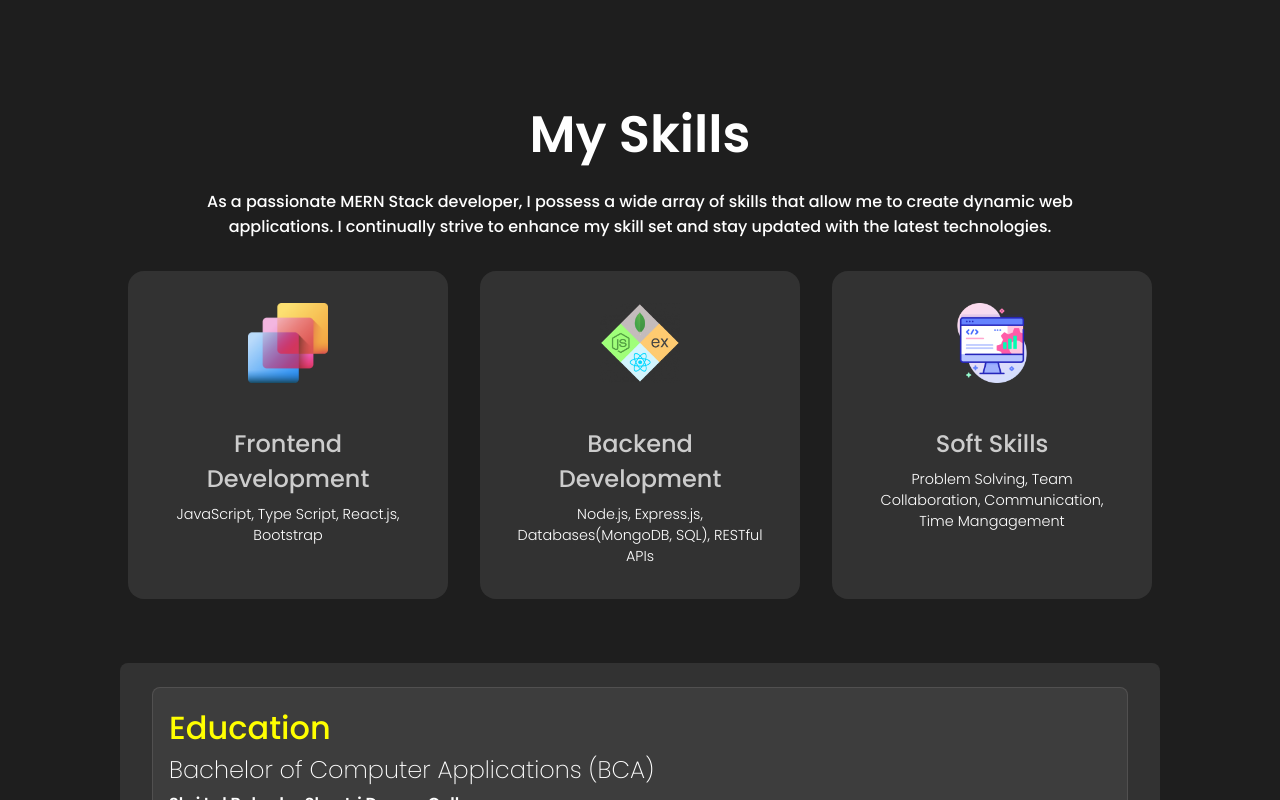
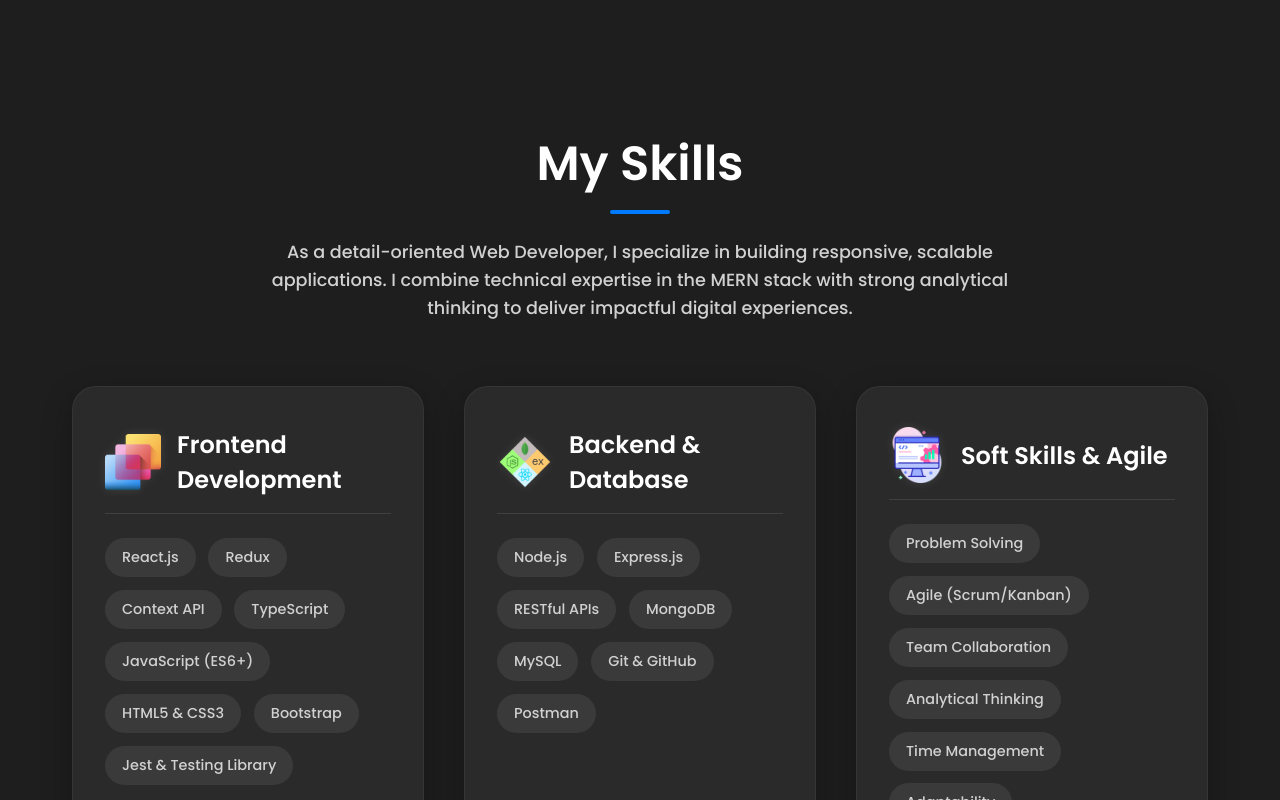
Before and after one commit to MohdUmar07/Personal_Portfolio, a React (Create React App) app: page / in a window 1280 px wide. Shown: the part 720-1520 px from the top of the page. Built offline with nearby package versions, Linux system fonts and the light colour scheme.

Commit message:
Improved skills section

```diff
--- a/src/components/Skills/skills.css
+++ b/src/components/Skills/skills.css
@@ -1,80 +1,150 @@
+:root {
+    --bg-color: #1e1e1e; /* Dark background base */
+    --card-bg: #2a2a2a; /* Slightly lighter card */
+    --accent-color: #007bff; /* Primary Blue from typical React themes */
+    --text-primary: #ffffff;
+    --text-secondary: #d1d1d1;
+    --tag-bg: #3a3a3a;
+}
+
 #new-skills {
     overflow: hidden;
-    width: 100vw;
-    max-width: 65rem;
+    width: 100%;
     display: flex;
     flex-direction: column;
     align-items: center;
     justify-content: center;
     text-align: center;
-    margin: 0 auto;
-    padding: 2rem 0;
+    padding: 4rem 1rem;
+    background-color: var(--bg-color); /* Optional: distinct section bg */
 }
 
 .newSkillTitle {
-    font-size: 3.2rem;
+    font-size: 3rem;
     font-weight: 700;
-    margin-bottom: 1rem;
+    margin-bottom: 1.5rem;
+    color: var(--text-primary);
+    position: relative;
+}
+
+/* Optional underline decoration */
+.newSkillTitle::after {
+    content: '';
+    display: block;
+    width: 60px;
+    height: 4px;
+    background: var(--accent-color);
+    margin: 10px auto 0;
+    border-radius: 2px;
 }
 
 .newSkillDesc {
     font-weight: 400;
-    font-size: 1rem;
-    max-width: 60rem;
-    padding: 0 2rem;
-    margin-bottom: 2rem;
+    font-size: 1.1rem;
+    color: var(--text-secondary);
+    max-width: 50rem;
+    margin-bottom: 4rem;
+    line-height: 1.6;
 }
 
 .newSkillCards {
     display: flex;
     flex-wrap: wrap;
     justify-content: center;
-    gap: 2rem;
+    gap: 2.5rem;
+    width: 100%;
+    max-width: 75rem;
 }
 
 .newSkillCard {
-    background: rgb(50, 50, 50);
-    border-radius: 1rem;
-    padding: 2rem;
-    width: 20rem;
-    transition: transform 0.3s, box-shadow 0.3s;
+    background: var(--card-bg);
+    border-radius: 1.5rem;
+    padding: 2.5rem 2rem;
+    width: 100%;
+    max-width: 22rem; /* Consistent card width */
+    text-align: left; /* Aligns content better for lists */
+    box-shadow: 0 10px 30px rgba(0, 0, 0, 0.3);
+    border: 1px solid rgba(255, 255, 255, 0.05);
+    transition: all 0.3s ease-in-out;
+    display: flex;
+    flex-direction: column;
 }
 
 .newSkillCard:hover {
-    transform: translateY(-5px);
-    box-shadow: 0 4px 20px rgba(0, 0, 0, 0.2);
+    transform: translateY(-10px);
+    box-shadow: 0 20px 40px rgba(0, 0, 0, 0.4);
+    border-color: var(--accent-color);
+}
+
+.cardHeader {
+    display: flex;
+    align-items: center;
+    gap: 1rem;
+    margin-bottom: 1.5rem;
+    border-bottom: 1px solid rgba(255, 255, 255, 0.1);
+    padding-bottom: 1rem;
 }
 
 .newSkillCardImg {
-    object-fit: cover;
-    height: 5rem;
-    width: 5rem;
-    margin-bottom: 1rem;
+    object-fit: contain;
+    height: 3.5rem;
+    width: 3.5rem;
+    /* Optional: Brighten icon if it's dark */
+    filter: drop-shadow(0 0 5px rgba(255, 255, 255, 0.1));
 }
 
 .newSkillCard h2 {
     font-size: 1.5rem;
-    margin-bottom: 0.5rem;
-    font-weight: 500;
+    font-weight: 600;
+    color: var(--text-primary);
+    margin: 0;
 }
 
-.newSkillCard p {
+/* Container for the pill tags */
+.skillTags {
+    display: flex;
+    flex-wrap: wrap;
+    gap: 0.8rem;
+}
+
+/* Individual Skill Pill Style */
+.skillTag {
+    background-color: var(--tag-bg);
+    color: var(--text-secondary);
     font-size: 0.9rem;
-    font-weight: 300;
+    padding: 0.5rem 1rem;
+    border-radius: 50px; /* Pill shape */
+    font-weight: 500;
+    transition: background 0.3s;
+    border: 1px solid transparent;
+}
+
+.newSkillCard:hover .skillTag {
+    background-color: rgba(0, 123, 255, 0.1); /* Light blue tint on hover */
+    color: #fff;
+    border-color: rgba(0, 123, 255, 0.3);
 }
 
 /* Responsive adjustments */
-@media screen and (max-width: 720px) {
+@media screen and (max-width: 1024px) {
+    .newSkillCards {
+        justify-content: center;
+    }
+}
+
+@media screen and (max-width: 768px) {
     .newSkillTitle {
         font-size: 2.5rem;
     }
 
-    .newSkillCard h2 {
-        font-size: 1.25rem;
+    .newSkillDesc {
+        padding: 0 1.5rem;
+        font-size: 1rem;
     }
 
-    .newSkillDesc {
-        font-size: 0.9rem;
+    .newSkillCard {
+        max-width: 90%; /* Take up more width on tablets */
+        align-items: flex-start;
     }
 }
 
@@ -83,15 +153,19 @@
         font-size: 2rem;
     }
 
-    .newSkillCard {
-        width: 90%;
+    .cardHeader {
+        flex-direction: column;
+        align-items: flex-start;
+        gap: 0.5rem;
     }
 
-    .newSkillCard h2 {
-        font-size: 1.1rem;
+    .newSkillCardImg {
+        height: 3rem;
+        width: 3rem;
     }
 
-    .newSkillDesc {
+    .skillTag {
         font-size: 0.8rem;
+        padding: 0.4rem 0.8rem;
     }
 }
--- a/src/components/Skills/skills.js
+++ b/src/components/Skills/skills.js
@@ -1,33 +1,72 @@
 import React from 'react';
 import './skills.css';
 
+// Keep your existing image imports
 import UI from '../../assets/ui-design.png';
 import webdev from '../../assets/web-dev.png';
 import Mern from '../../assets/mern.png';
 
 const NewSkills = () => {
+  // Data extracted directly from your resume
+  const skillsData = [
+    {
+      id: 1,
+      title: "Frontend Development",
+      img: UI,
+      // Source: Resume Skills section [cite: 9, 12]
+      skills: [
+        "React.js", "Redux", "Context API",
+        "TypeScript", "JavaScript (ES6+)",
+        "HTML5 & CSS3", "Bootstrap",
+        "Jest & Testing Library"
+      ]
+    },
+    {
+      id: 2,
+      title: "Backend & Database",
+      img: Mern,
+      // Source: Resume Skills section [cite: 9, 10, 11, 13]
+      skills: [
+        "Node.js", "Express.js", "RESTful APIs",
+        "MongoDB", "MySQL",
+        "Git & GitHub", "Postman"
+      ]
+    },
+    {
+      id: 3,
+      title: "Soft Skills & Agile",
+      img: webdev,
+      // Source: Resume Skills section [cite: 12, 14]
+      skills: [
+        "Problem Solving", "Agile (Scrum/Kanban)",
+        "Team Collaboration", "Analytical Thinking",
+        "Time Management", "Adaptability"
+      ]
+    }
+  ];
+
   return (
     <section id='new-skills'>
       <span className='newSkillTitle'>My Skills</span>
       <span className='newSkillDesc'>
-        As a passionate MERN Stack developer, I possess a wide array of skills that allow me to create dynamic web applications. I continually strive to enhance my skill set and stay updated with the latest technologies.
+        As a detail-oriented Web Developer, I specialize in building responsive, scalable applications.
+        I combine technical expertise in the MERN stack with strong analytical thinking to deliver impactful digital experiences.
       </span>
+
       <div className='newSkillCards'>
-        <div className='newSkillCard'>
-          <img src={UI} alt='Frontend Development' className='newSkillCardImg' />
-          <h2>Frontend Development</h2>
-          <p>JavaScript, Type Script, React.js, Bootstrap</p>
-        </div>
-        <div className='newSkillCard'>
-          <img src={Mern} alt='Backend Development' className='newSkillCardImg' />
-          <h2>Backend Development</h2>
-          <p>Node.js, Express.js, Databases(MongoDB, SQL), RESTful APIs </p>
-        </div>
-        <div className='newSkillCard'>
-          <img src={webdev} alt='Soft Skills' className='newSkillCardImg' />
-          <h2>Soft Skills</h2>
-          <p>Problem Solving, Team Collaboration, Communication, Time Mangagement</p>
-        </div>
+        {skillsData.map((category) => (
+          <div className='newSkillCard' key={category.id}>
+            <div className="cardHeader">
+                <img src={category.img} alt={category.title} className='newSkillCardImg' />
+                <h2>{category.title}</h2>
+            </div>
+            <div className="skillTags">
+                {category.skills.map((skill, index) => (
+                    <span key={index} className="skillTag">{skill}</span>
+                ))}
+            </div>
+          </div>
+        ))}
       </div>
     </section>
   );
```
